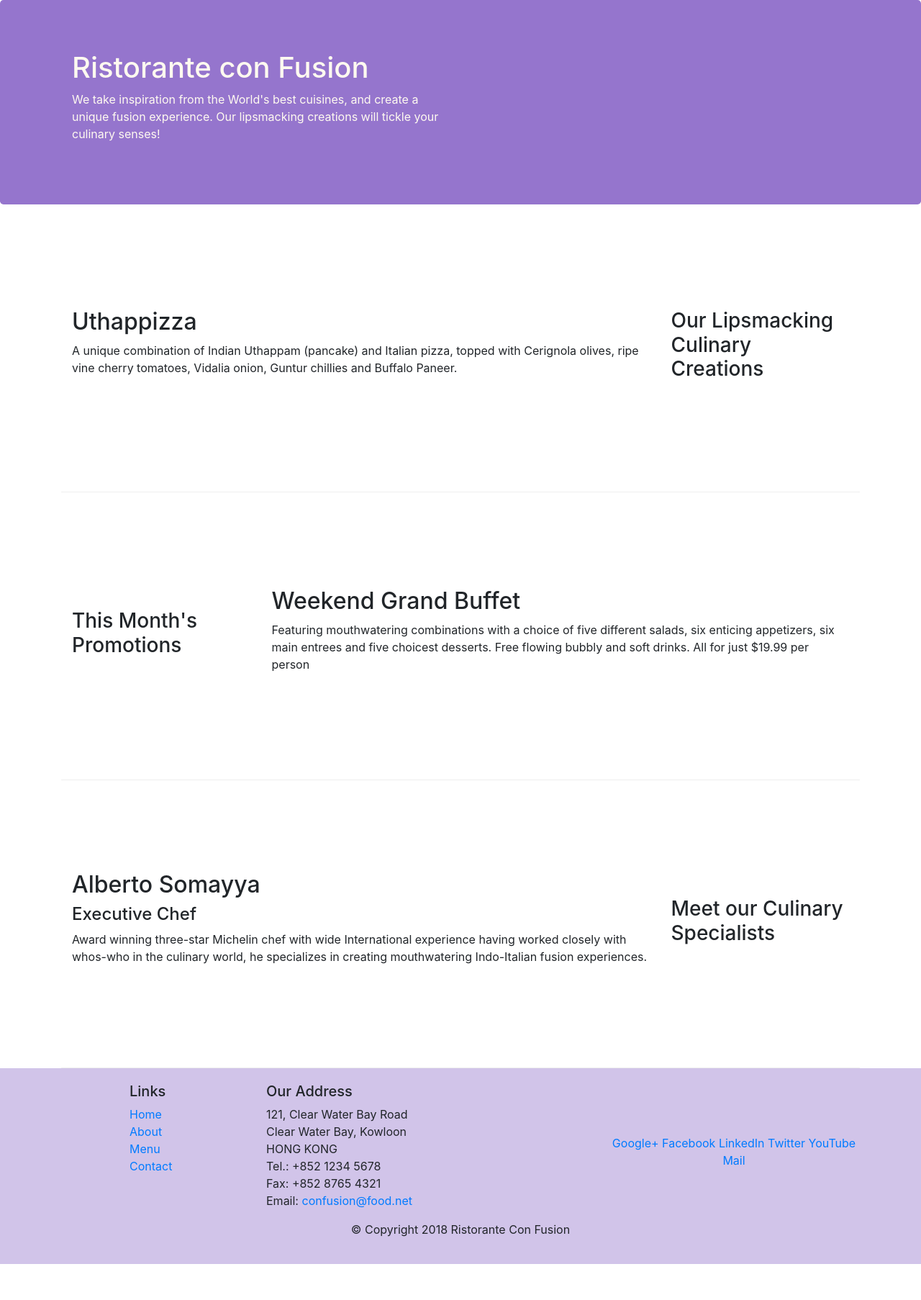
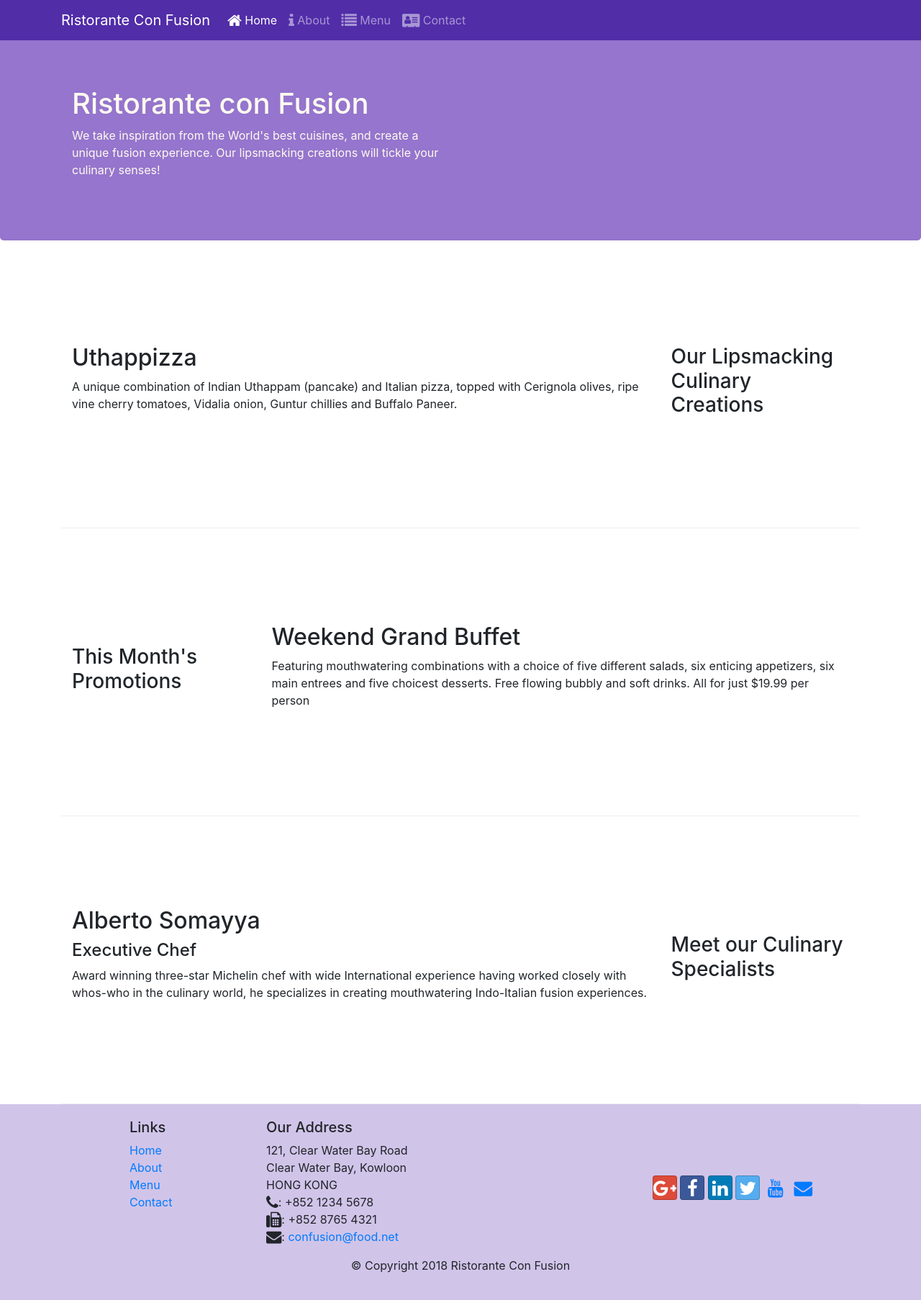
Before and after one commit to sampaniagua/conFusion, a website: page index.html in a window 1280 px wide. Shown: the whole page at 72% size. Before the commit the page ends 1756 px from the top, so only its background shows below. Drawn offline with nearby package versions, Linux system fonts and the light colour scheme.

Commit message:
icon fonts

```diff
--- a/css/styles.css
+++ b/css/styles.css
@@ -32,3 +32,12 @@
     margin: 0px;
     color: #0f0f0f
 }
+
+body {
+    padding: 50px 0px 0px 0px;
+    z-index: 0;
+}
+
+.navbar-dark {
+    background-color: #512da8
+}
--- a/index.html
+++ b/index.html
@@ -9,12 +9,29 @@
 
     <!-- Bootstrap CSS -->
     <link rel="stylesheet" href="node_modules/bootstrap/dist/css/bootstrap.min.css">
+    <link rel="stylesheet" href="node_modules/font-awesome/css/font-awesome.min.css">
+    <link rel="stylesheet" href="node_modules/bootstrap-social/bootstrap-social.css">
     <link rel="stylesheet" href="css/styles.css">
     <title>Ristorante Con Fusion</title>
 </head>
 
 <body>
-
+<nav class="navbar navbar-dark navbar-expand-sm fixed-top">
+  <div class="container">
+      <button class="navbar-toggler" type="button" data-toggle="collapse" data-target="#navbar">
+         <span class="navbar-toggler-icon"></span>
+      </button>
+      <a class="navbar-brand" href="#">Ristorante Con Fusion</a>
+      <div class="collapse navbar-collapse" id="navbar">
+        <ul class="navbar-nav mr-auto">
+            <li class="nav-item active"><a class="nav-link" href="#"><span class="fa fa-home fa-lg"></span> Home</a></li>
+            <li class="nav-item"><a class="nav-link" href="./aboutus.html"><span class="fa fa-info fa-lg"></span> About</a></li>
+            <li class="nav-item"><a class="nav-link" href="#"><span class="fa fa-list fa-lg"></span> Menu</a></li>
+            <li class="nav-item"><a class="nav-link" href="#"><span class="fa fa-address-card fa-lg"></span> Contact</a></li>
+      </ul>
+    </div>
+  </div>
+</nav>
     <header class="jumbotron">
         <div class="container">
             <div class="row row-header">
@@ -69,7 +86,7 @@
                     <h5>Links</h5>
                     <ul class="list-unstyled">
                         <li><a href="#">Home</a></li>
-                        <li><a href="#">About</a></li>
+                        <li><a href="./aboutus.html">About</a></li>
                         <li><a href="#">Menu</a></li>
                         <li><a href="#">Contact</a></li>
                     </ul>
@@ -80,19 +97,19 @@
 		              121, Clear Water Bay Road<br>
 		              Clear Water Bay, Kowloon<br>
 		              HONG KONG<br>
-		              Tel.: +852 1234 5678<br>
-		              Fax: +852 8765 4321<br>
-		              Email: <a href="mailto:confusion@food.net">confusion@food.net</a>
+		              <i class="fa fa-phone fa-lg"></i>: +852 1234 5678<br>
+		              <i class="fa fa-fax fa-lg"></i>: +852 8765 4321<br>
+		              <i class="fa fa-envelope fa-lg"></i>: <a href="mailto:confusion@food.net">confusion@food.net</a>
 		           </address>
                 </div>
                 <div class="col-12 col-sm-4 align-self-center">
                     <div class="text-center">
-                        <a href="http://google.com/+">Google+</a>
-                        <a href="http://www.facebook.com/profile.php?id=">Facebook</a>
-                        <a href="http://www.linkedin.com/in/">LinkedIn</a>
-                        <a href="http://twitter.com/">Twitter</a>
-                        <a href="http://youtube.com/">YouTube</a>
-                        <a href="mailto:">Mail</a>
+                        <a class="btn btn-social-icon btn-google" href="http://google.com/+"><i class="fa fa-google-plus fa-lg"></i class></a>
+                        <a class="btn btn-social-icon btn-facebook" href="http://www.facebook.com/profile.php?id="><i class="fa fa-facebook fa-lg"></i class></a>
+                        <a class="btn btn-social-icon btn-linkedin" href="http://www.linkedin.com/in/"><i class="fa fa-linkedin fa-lg"></i class></a>
+                        <a class="btn btn-social-icon btn-twitter" href="http://twitter.com/"><i class="fa fa-twitter fa-lg"></i class></a>
+                        <a class="btn btn-social-icon btn-youtube" href="http://youtube.com/"><i class="fa fa-youtube fa-lg"></i class></a>
+                        <a class="btn btn-social-icon btn" href="mailto:"><i class="fa fa-envelope fa-lg"></i class></a>
                     </div>
                 </div>
            </div>
--- a/package.json
+++ b/package.json
@@ -15,6 +15,8 @@
   },
   "dependencies": {
     "bootstrap": "^4.0.0",
+    "bootstrap-social": "^5.1.1",
+    "font-awesome": "^4.7.0",
     "jquery": "^3.3.1",
     "popper.js": "^1.12.9"
   }
```
Also changed, not shown: aboutus.html (+2 -0 lines), img/alberto.png (added), img/buffet.png (added), img/logo.png (added), img/uthappizza.png (added), 2 other files.
